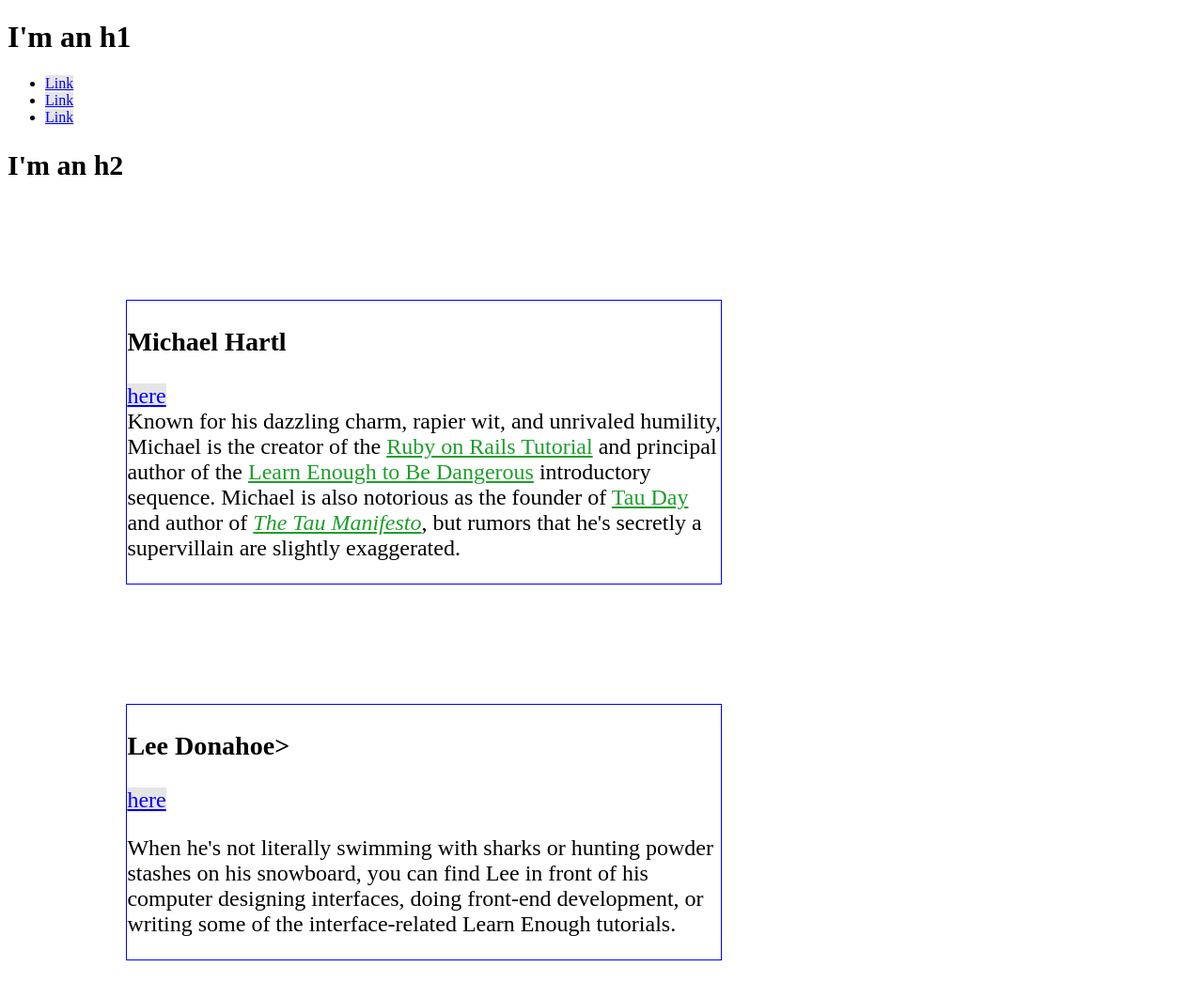
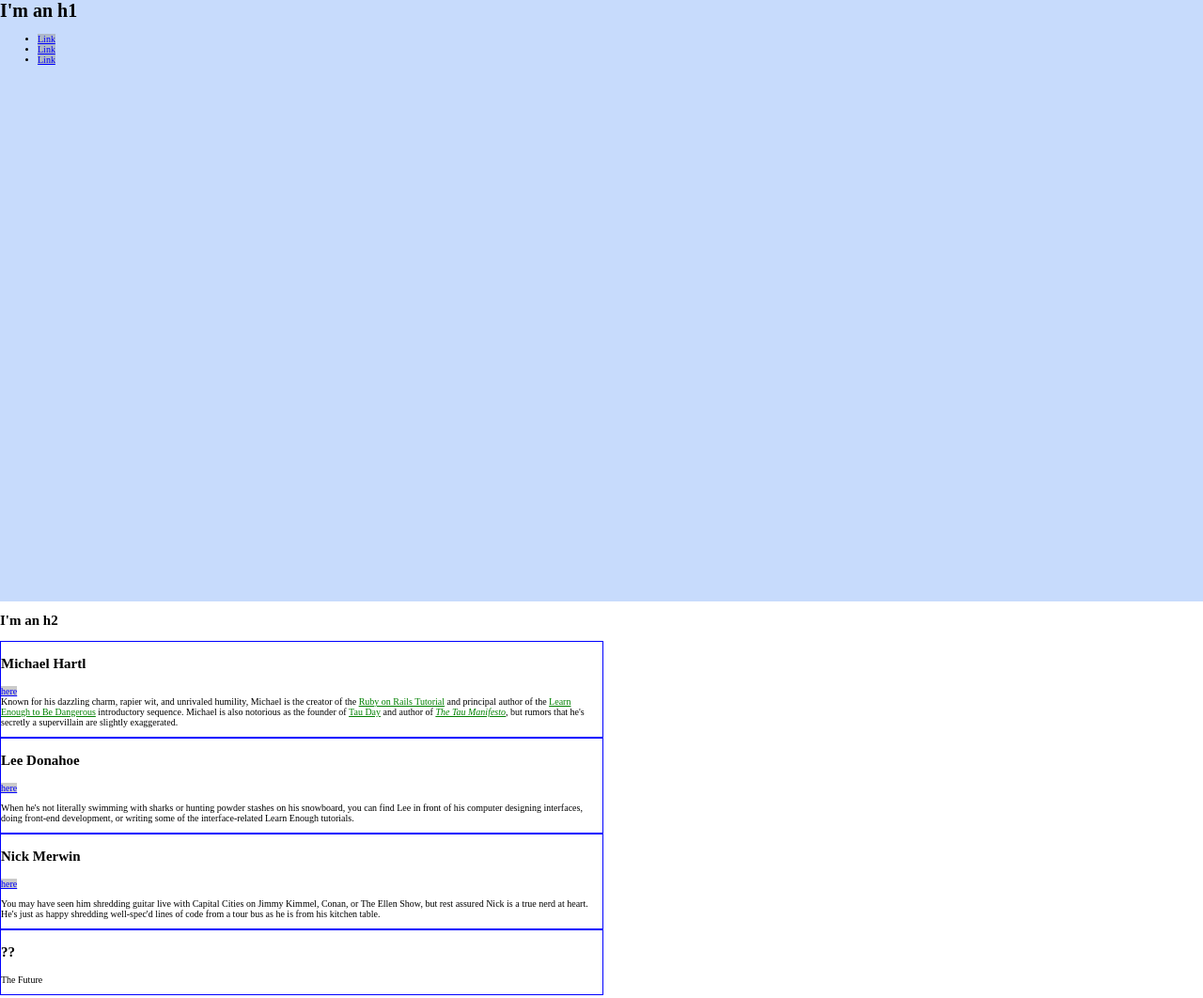
Before and after one commit to MarcusRohwer/MarcusRohwer.github.io, a plain HTML site: page index.html in a window 1280 px wide. Shown: the top 1062 px of the page at 94% size. Drawn offline with Linux system fonts and the light colour scheme.

Commit message:
change some font sizes and add hero-classes

```diff
--- a/index.html
+++ b/index.html
@@ -5,33 +5,55 @@
     <meta charset="utf-8">
     <style>
       /* GLOBAL STYLES */
+      html, body {
+        margin: 0;
+        padding: 0;
+      }
+      body {
+        font-size: 62.5%;
+      }
+      h1 {
+        font-size: 20px;
+        margin-top: 0;
+      }
       a {
         color: rgba(255, 0, 0, 0.2);
       }
 
-      h2 {
-        font-size: 30px;
+      /* HERO STYLES */
+      .full-hero{
+        background-color: #c7dbfc;
+        height: 50vw;
+        width: 100vw;
       }
 
       /* SOCIAL STYLES */
       .social-link {
-        background: rgba(150, 150, 150, 0.25);
+        background: rgba(150, 150, 150, 0.5);
         color: #00f;
       }
 
       /* BIO STYLES */
+      .bio-wrapper {
+      }
       .bio-box {
         border: 1px solid #00f;
-        font-size: 150%;
-        margin: 10%;
+        font-size: 1em;
         width: 50%;
       }
+      .bio-box h3 {
+        font-size: 1.5em;
+      }
+      .bio-copy {
+        font-size: 1em;
+      }
       .bio-copy a {
-        color: #1e9e2c;
+        color: green;
       }
     </style>
   </head>
   <body>
+    <div class="full-hero hero-home">
       <h1>I'm an h1</h1>
       <ul>
         <li>
@@ -44,6 +66,7 @@
           <a href="http://example.com/" class="social-link">Link</a>
         </li>
       </ul>
+    </div>
     <h2>I'm an h2</h2>
     <div class="bio-wrapper">
       <div class="bio-box">
@@ -66,7 +89,7 @@
         </div>
       </div>
       <div class="bio-box">
-        <h3>Lee Donahoe></h3>
+        <h3>Lee Donahoe</h3>
         <a href="https://twitter.com/leedonahoe" class="social-link">here</a>
         <div class="bio-copy">
           <p>
```
Lines whose indentation alone changed are shown as unchanged.
